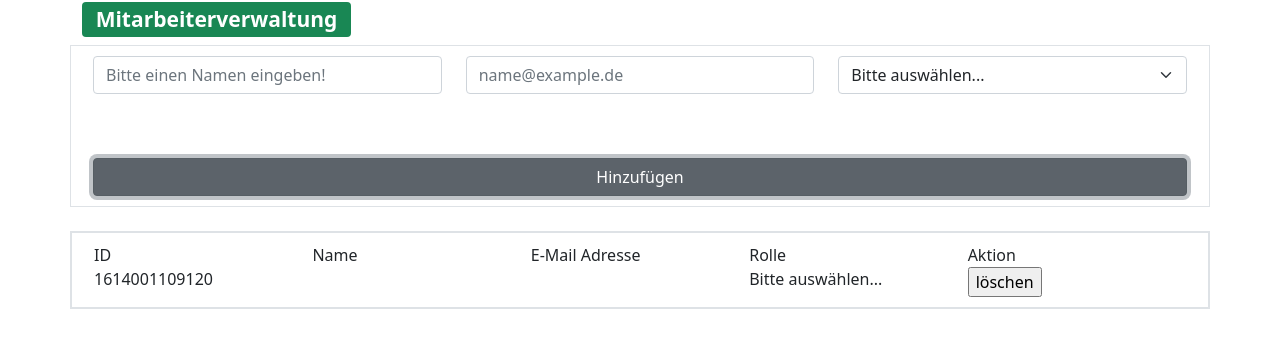
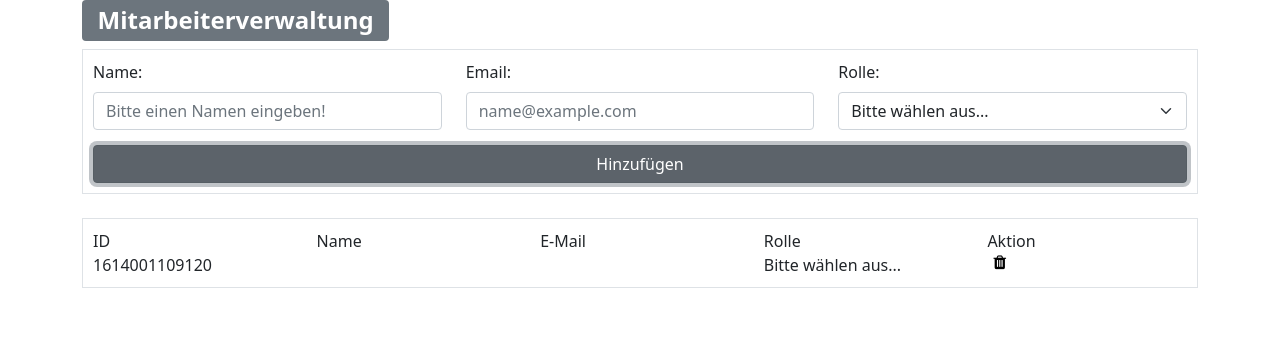
Before and after one commit to JanAuwetter/Forms, a plain HTML site: page index.html in a window 1280 px wide. Both pictures are taken after a click on the button "Hinzufügen". Drawn offline with Linux system fonts and the light colour scheme.

Commit message:
Aufgabe 22.02.

```diff
--- a/css/styles.css
+++ b/css/styles.css
@@ -9,3 +9,8 @@
 .button-margin-top {
   margin-top: 15px;
 }
+
+.button {
+  border: none;
+  background-color: #FFFFFF
+}
--- a/index.html
+++ b/index.html
@@ -1,50 +1,90 @@
-<!DOCTYPE html>
 <html lang="en" dir="ltr">
   <head>
     <meta charset="utf-8">
     <meta name="viewport" content="width=device-width, initial-scale=1">
-      <link rel="stylesheet" href="./css/styles.css">
     <link href="bootstrap/css/bootstrap.min.css" rel="stylesheet">
     <script src="bootstrap/js/bootstrap.bundle.min.js"></script>
-    <script type= "text/javascript" src="js/model/user.js"></script>
-    <script type= "text/javascript" src="js/model/employee.js"></script>
-    <script type= "text/javascript" src="js/services/employeeService.js"></script>
-    <title>Forumlarverarbeitnug</title>
+    <link rel="stylesheet" href="https://cdnjs.cloudflare.com/ajax/libs/font-awesome/4.7.0/css/font-awesome.min.css">
+    <link href="css/styles.css" rel="stylesheet">
+    <script src="js/model/user.js"></script>
+    <script src="js/model/employee.js"></script>
+    <script src="js/services/employeeService.js"></script>
+    <title></title>
   </head>
-  <body>
+  <body onload="EmployeeService.init()">
     <div class="container">
+
         <div class="row">
-        <h3><span class="badge bg-success">Mitarbeiterverwaltung</span></h3>
+          <h2><span class="badge bg-secondary">Mitarbeiterverwaltung</span></h2>
         </div>
-          <div class="row border border-padding">
+        <div class="border border-padding">
+          <div class="row col-align-bottom">
             <div class="col">
-                    <input id="id_name" type="name" class="form-control" placeholder="Bitte einen Namen eingeben!" name="name" value="" onchange="EmployeeService.valueChange(event)">
+              <label class="form-label">Name:</label>
+              <input id="id_name"
+                class="form-control"
+                placeholder="Bitte einen Namen eingeben!"
+                type="text" name="name" value=""
+                onchange="EmployeeService.valueChange(event)">
             </div>
             <div class="col">
-                    <input id="id_e_mail" type="email" class="form-control" placeholder="name@example.de" name="e-mail" value="" onchange="EmployeeService.valueChange(event)"></div>
+              <label class="form-label">Email:</label>
+              <input id="id_e-mail"
+              class="form-control"
+              placeholder="name@example.com"
+              type="email" name="e-mail",
+              value=""
+              onchange="EmployeeService.valueChange(event)">
+            </div>
             <div class="col">
-                    <select id="id_role" class="form-select" name="role" onchange="EmployeeService.roleChange(event)">
-                      <option selected>Bitte auswählen...</option>
-                      <option value="Admin">Administror</option>
+              <label class="form-label">Rolle:</label>
+              <select id="id_role"
+              class="form-select"
+              name="role"
+              onchange="EmployeeService.roleChange(event)">
+                <option selected>Bitte wählen aus...</option>
+                <option value="Admin">Administrator</option>
                 <option value="Benutzer">Benutzer</option>
                 <option value="Gast">Gast</option>
               </select>
             </div>
-                  <div class="d-grid gap-3"><br><br>
-                  <button id="id_button" class="btn btn-secondary" type="button" name="add" onclick="EmployeeService.addEmployee()">Hinzufügen</button>
           </div>
-          </div><br>
 
-     <div id="table" class="row border border-2 border-padding">
+        <div class="row button-margin-top" >
+          <div class="col">
+           <div class="d-grid gap-2">
+             <button id="id_button" type="button" class="btn btn-secondary" name="add" onclick="EmployeeService.addEmployee(event)">Hinzufügen</button>
+           </div>
+          </div>
+        </div>
+      </div>
+  <br/>
+  <div id="table" class="border border-padding">
     <div class="row">
       <div class="col">ID</div>
       <div class="col">Name</div>
-            <div class="col">E-Mail Adresse</div>
+      <div class="col">E-Mail</div>
       <div class="col">Rolle</div>
       <div class="col">Aktion</div>
     </div>
-        <div id="userContent">  </div>
+    <div id="userContent">
+
     </div>
+  </div>
+
+
+
+
+
+
+
+
+
+
+
+
+
+
     </div>
   </body>
 </html>
--- a/js/services/employeeService.js
+++ b/js/services/employeeService.js
@@ -1,24 +1,71 @@
 class EmployeeService {
+
+  static init(){
+    var myLocalStorage = window.localStorage;
+    console.log(myLocalStorage);
+
+  for (var key in myLocalStorage) {
+    // hole json string aus local storage
+    var employee = myLocalStorage.getItem(key);
+    // parse json string to class Emplyee
+
+      var empl = JSON.parse(employee);
+      var newEmployee = new Employee(empl.id, empl.name, empl.email, empl.role);
+
+      var inhalt = document.getElementById("userContent").innerHTML;
+      var row = "<div id="+ newEmployee.id +" class='row'>"+
+                 "<div class='col'>" + newEmployee.id + "</div>"+
+                 "<div class='col'>" + newEmployee.name + "</div>"+
+                 "<div class='col'>" + newEmployee.email + "</div>"+
+                 "<div class='col'>" + newEmployee.role + "</div>"+
+                 "<div class='col'><button class='button' onClick='EmployeeService.deleteEmployee(event)'><i id="+newEmployee.id+" class='fa fa-trash'></i></button>   </div>"+
+                 "</div>"
+
+       inhalt = inhalt + row;
+       document.getElementById("userContent").innerHTML = inhalt;
+
+  }
+  }
+
+
+  static deleteEmployee(event){
+    console.log("Event:"+event.target.id);
+
+    var myLocalStorage = window.localStorage;
+    myLocalStorage.removeItem(event.target.id);
+
+    var idToDelete = event.target.id;
+    var myobj = document.getElementById(idToDelete);
+    myobj.remove();
+  }
+
   static addEmployee(event){
 
     var name = document.getElementById("id_name").value;
-      var email = document.getElementById("id_e_mail").value;
+    var email = document.getElementById("id_e-mail").value;
     var role = document.getElementById("id_role").value;
     var id = new Date().getTime();
 
     var employee = new Employee(id, name, email, role);
-
     console.log(employee);
 
-      var row =
-            "<div class='row'>" +
-                "<div class='col'>" + employee.id + "</div>" +
-                "<div class='col'>" + employee.name + "</div>" +
-                "<div class='col'>" + employee.email + "</div>" +
-                "<div class='col'>" + employee.role + "</div>" +
-                "<div class='col'>" +  + "</div>" +
+    var myLocalStorage = window.localStorage;
+    myLocalStorage.setItem(employee.id, JSON.stringify(employee) );
+
+   var alle_zeilen = document.getElementById("userContent").innerHTML;
+   var row = "<div id="+ employee.id +" class='row'>"+
+      "<div class='col'>" + employee.id + "</div>"+
+      "<div class='col'>" + employee.name + "</div>"+
+      "<div class='col'>" + employee.email + "</div>"+
+      "<div class='col'>" + employee.role + "</div>"+
+      "<div class='col'><button class='button' onClick='EmployeeService.deleteEmployee(event)'><i id="+employee.id+" class='fa fa-trash'></i></button>   </div>"+
       "</div>"
 
+      console.log(document);
+   alle_zeilen = alle_zeilen + row;
+   document.getElementById("userContent").innerHTML = alle_zeilen;
+
+/**
     var div = document.createElement("div");
     div.setAttribute("class", "row");
 
@@ -44,22 +91,21 @@ class EmployeeService {
 
     var col5 = document.createElement("div");
     col5.setAttribute("class", "col");
-      col5.innerHTML = "<input type='button' value='löschen'>";
+    col5.innerHTML = "<input type='button' value='Löschen'>";
     div.appendChild(col5);
 
     var table = document.getElementById("table");
     table.appendChild(div);
+**/
+    //document.body.insertBefore(document.getElementById("userContent"), div);
+    //document.getElementById("userContent").innerHTML = row;
+  }
 
-
-    }
   static roleChange(event){
     console.log(event.target.value);
   }
+
   static valueChange(event){
     console.log(event.target.value);
   }
-
-
-
-
 }
```
Lines whose indentation alone changed are shown as unchanged.
